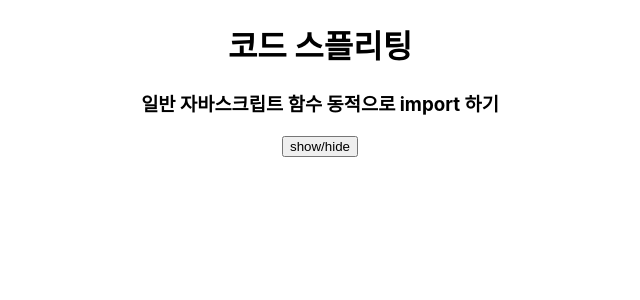
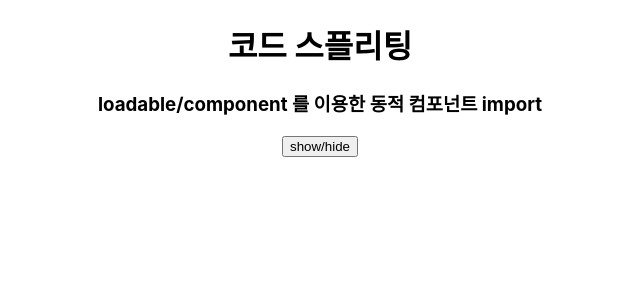
Before and after one commit to jojo3420/react-code-split, a React (Create React App) app: page / in a window 1280 px wide. Shown: the top 300 px of the page, without its empty margins (320-960 px from the left). Built offline with nearby package versions, Linux system fonts and the light colour scheme.

Commit message:
4. loadable/component 라이브러리를 이용한 동적 import  - 서버 사이드 렌더링 지원함

```diff
--- a/package.json
+++ b/package.json
@@ -3,6 +3,7 @@
   "version": "0.1.0",
   "private": true,
   "dependencies": {
+    "@loadable/component": "^5.12.0",
     "@testing-library/jest-dom": "^4.2.4",
     "@testing-library/react": "^9.3.2",
     "@testing-library/user-event": "^7.1.2",
--- a/src/App.js
+++ b/src/App.js
@@ -1,5 +1,6 @@
-import React, { useState, Suspense }  from 'react';
+import React, { useState }  from 'react';
 import './App.css';
+import loadable from '@loadable/component'
 
 
 function App() {
@@ -9,20 +10,26 @@ function App() {
     setVisible(!visible)
   }
 
-  // 주의: lazy()는 리액트 컴포넌트 만 불러올 수 있음!
-  const SplitMe = React.lazy(() => import('./components/SplitMe'));
+  // loadable
+  const SplitMe = loadable(
+    () => import('./components/SplitMe'), {
+    fallback: <div>loading...</div>
+  });
 
-    return (
+  // preload
+  const onMouseOver = () => {
+    SplitMe.preload();
+  }
+
+  return (
       <div className="App">
         <h1>코드 스플리팅</h1>
-        <h3>
-          일반 자바스크립트 함수 동적으로 import 하기
+        <h3 onMouseOver={onMouseOver}>
+          loadable/component 를 이용한 동적 컴포넌트 import
         </h3>
         <main>
           <button onClick={handleClick}>show/hide</button>
-          <Suspense fallback={<div>Loading...</div>}>
-            {visible && <SplitMe /> }
-          </Suspense>
+          {visible && <SplitMe /> }
         </main>
       </div>
     );
```
Also changed, not shown: 1 other file (tests, documents, lock files or other folders).
